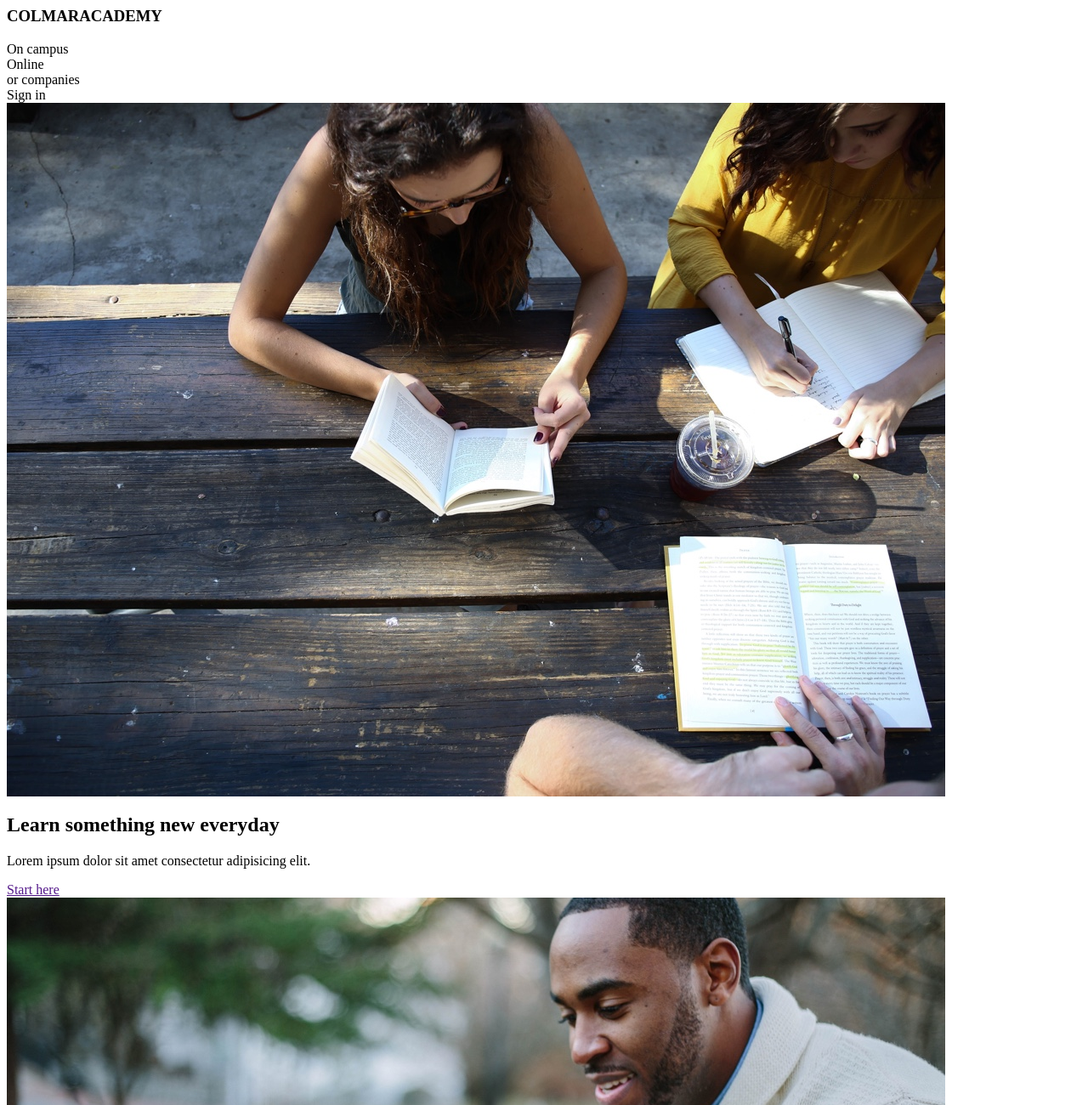
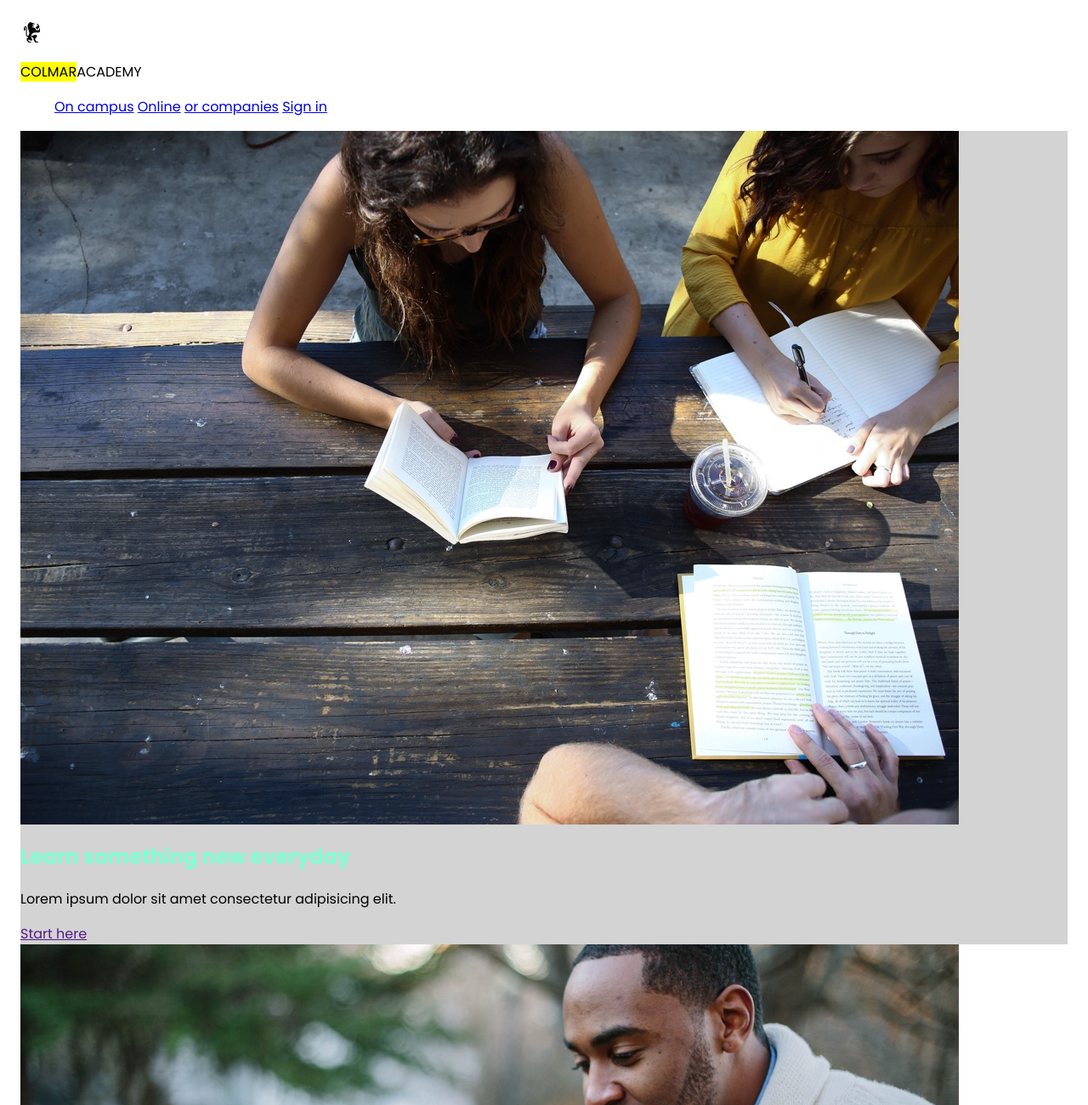
Before and after one commit to StevEng-Dev/Colmar-Academy-, a plain HTML site: page index.html in a window 1280 px wide. Shown: the top 1300 px of the page at 85% size. Drawn offline with Linux system fonts and the light colour scheme.

Commit message:
Added images.

```diff
--- a/Resources/CSS/styles.css
+++ b/Resources/CSS/styles.css
@@ -0,0 +1,45 @@
+body{
+  margin: 1.5em;
+  font-family: 'Poppins', sans-serif;
+}
+
+
+.header {
+display: flex;
+justify-content: space-between;
+align-items: right;
+}
+
+ul li {
+  justify-content: flex-end;
+  align-items: flex-end;
+  flex-direction: row;
+  list-style: none;
+  display: inline;
+}
+
+.hero {
+background-color: lightgray;
+}
+.title1{
+  justify-content: grid;
+  align-items: right;
+  flex-direction: column;
+  font-style: bold;
+  color: aquamarine;
+}
+
+
+.hero-img {
+  position: absolute;
+  top: 0;
+  left: 0;
+  background: url('../Resources/images/banner.jpg');
+  background-size: cover;
+  width: 100%;
+  height: 100vh;
+  z-index: -1;
+  background-position-x: 20%;
+  background-position-y: 20%;
+
+}
--- a/index.html
+++ b/index.html
@@ -1,33 +1,60 @@
 <html lang="en">
   <head>
-    <meta charset="UTF-8">
-    <meta http-equiv="X-UA-Compatible" content="IE=edge">
-    <meta name="viewport" content="width=device-width, initial-scale=1.0">
-    <title>COLMARACADEMY</title>
+    <meta charset="UTF-8" />
+    <meta http-equiv="X-UA-Compatible" content="IE=edge" />
+    <meta name="viewport" content="width=device-width, initial-scale=1.0" />
+    <link rel="preconnect" href="https://fonts.googleapis.com" />
+    <link rel="preconnect" href="https://fonts.gstatic.com" crossorigin />
+    <link
+      href="https://fonts.googleapis.com/css2?family=Abril+Fatface&family=Merriweather:ital@0;1&family=Poppins:wght@400;700&family=Work+Sans:wght@400;500;800&display=swap"
+      rel="stylesheet"
+    />
+    <link rel="stylesheet" type="text/css" href="Resources/CSS/styles.css" />
+    <title class="colmar">PROJECT COLMAR ACADEMY</title>
   </head>
+
   <body>
-    <H3>COLMARACADEMY</H3>
-    <nav>
-        <div>On campus</div>
-        <div>Online</div>
-        <div>or companies</div>
-        <div>Sign in</div>
+    <header class="left-header">
+      <a href="index.html"
+        ><img src="Resources/images/ic-logo.svg" alt="logo"
+      /></a>
+      <p><mark class="highlight">COLMAR</mark>ACADEMY</p>
+    </header>
+    <nav id="top-links">
+      <ul>
+        <li><a href="#">On campus</a></li>
+        <li><a href="#">Online</a></li>
+        <li><a href="#">or companies</a></li>
+        <li><a href="#">Sign in</a></li>
+      </ul>
     </nav>
-    <section>
-        <img src="Resources/images/banner.jpg" alt="an image of students studying outside with books">
-        <header>
+
+    <section class="hero">
+      <img
+        src="Resources/images/banner.jpg"
+        alt="an image of students studying outside reading books"
+      />
+      <main class="title1">
         <h1>Learn something new everyday</h1>
-        </header>
+      </main>
       <p>Lorem ipsum dolor sit amet consectetur adipisicing elit.</p>
       <a href="">Start here</a>
     </section>
 
     <section>
-        <img src="Resources/images/information-main.jpg" alt="Young man reading a book outside">
+      <img
+        src="Resources/images/information-main.jpg"
+        alt="Young man reading a book outside"
+      />
       <h1>It doesn't hurt to keep practicing</h1>
       <article>
         <main>
-                <p>Lorem ipsum dolor sit amet consectetur, adipisicing elit. Enim quo sint eaque consectetur rerum? Fuga nisi rerum officiis consectetur fugiat placeat sint facilis voluptatibus quibusdam dolor culpa voluptates, repudiandae sunt consequatur!</p>
+          <p>
+            Lorem ipsum dolor sit amet consectetur, adipisicing elit. Enim quo
+            sint eaque consectetur rerum? Fuga nisi rerum officiis consectetur
+            fugiat placeat sint facilis voluptatibus quibusdam dolor culpa
+            voluptates, repudiandae sunt consequatur!
+          </p>
           <p>Emanuel, Sr Strategist at Hiring.com</p>
         </main>
       </article>
@@ -42,7 +69,9 @@
         </div>
         <div>
           <h4>Our guest lecture</h4>
-                <p>Join a keynote with Oliver Sack about music in medical treatment</p>
+          <p>
+            Join a keynote with Oliver Sack about music in medical treatment
+          </p>
           <a href="">Read more</a>
         </div>
       </aside>
@@ -60,7 +89,10 @@
       <div>
         <h4>Computer art</h4>
         <p>COURSES</p>
-            <span>Imaging & Design, Web Design, Motion Graphics & Visual Effects, Computer animation</span>
+        <span
+          >Imaging & Design, Web Design, Motion Graphics & Visual Effects,
+          Computer animation</span
+        >
       </div>
       <div>
         <h4>Design</h4>
@@ -86,13 +118,16 @@
 
     <section>
       <header>
-            <h1>
-                Thesis exhibit
-            </h1>
+        <h1>Thesis exhibit</h1>
       </header>
       <video src="Resources/videos/thesis.mp4"></video>
       <h4>Reimagine Urban</h4>
-        <p>Lorem, ipsum dolor sit amet consectetur adipisicing elit. Minus nemo repudiandae, ad illum tempore repellendus similique dolorem accusamus, sit obcaecati laborum placeat perspiciatis cum voluptates dolore soluta iusto, dignissimos consequatur?</p>
+      <p>
+        Lorem, ipsum dolor sit amet consectetur adipisicing elit. Minus nemo
+        repudiandae, ad illum tempore repellendus similique dolorem accusamus,
+        sit obcaecati laborum placeat perspiciatis cum voluptates dolore soluta
+        iusto, dignissimos consequatur?
+      </p>
       <h4>Fisma: Design and Prototype</h4>
       <span>Designer showcase of new prototype product</span>
       <h4>Now and then</h4>
@@ -100,15 +135,9 @@
     </section>
 
     <footer>
-        <h6>
-            ©2016 Colmar Academy.All rights reserved
-        </h6>
-        <h6>
-            Terms
-        </h6>
-        <h6>
-            Privacy
-        </h6>
+      <h6>©2016 Colmar Academy.All rights reserved</h6>
+      <h6>Terms</h6>
+      <h6>Privacy</h6>
     </footer>
   </body>
 </html>
```
Also changed, not shown: 2 other files. Lines whose indentation alone changed are shown as unchanged.
